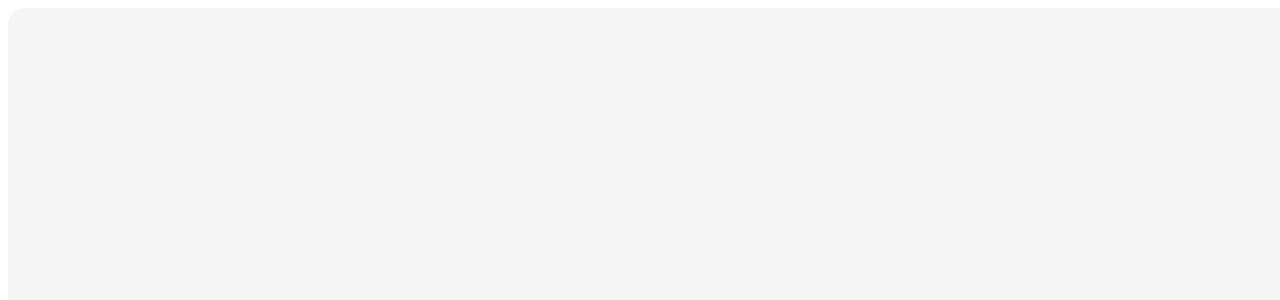
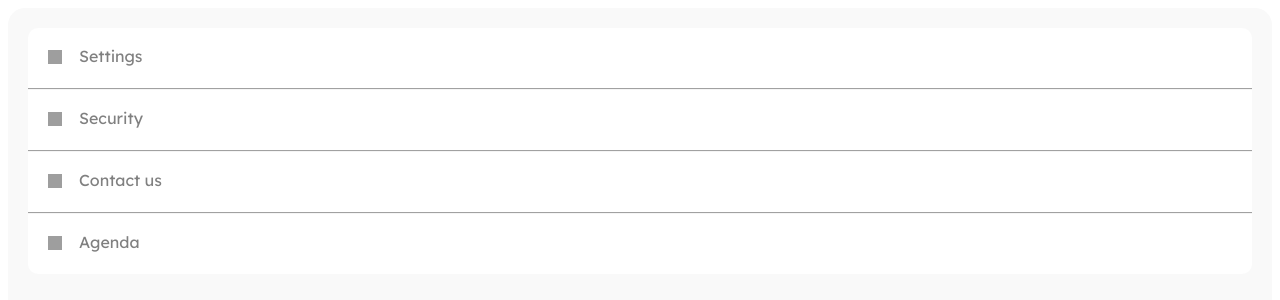
Before and after one commit to Philip-webdev/Ton.defi, a React (Vite) app: page /#/tools in a window 1280 px wide. Before the commit this address had no page. Shown: the top 300 px of the page. Built offline with nearby package versions, Linux system fonts and the light colour scheme; grey boxes are pictures that could not be loaded; what @tonconnect/ui-react would draw is missing.

Commit message:
defi wallet

```diff
--- a/src/App.tsx
+++ b/src/App.tsx
@@ -1,6 +1,7 @@
  import home from "./components/home";
  import styled from "styled-components";
  import send from "./components/Send";
+ import tools from "./components/tools";
  import "./App.css";
   import Register from "./components/AccountRegistration";
  import "@twa-dev/sdk";
@@ -39,6 +40,7 @@ function App() {
     <Route path="/send" Component={send}/>
     <Route path="/swap" Component={swap}/>
     <Route path="/register" Component={Register}/>
+    <Route path="/tools" Component={tools}/>
 
 
     </Routes>
--- a/src/components/Send.tsx
+++ b/src/components/Send.tsx
@@ -18,7 +18,7 @@ const StyledApp = styled.div`
     background-color: #222;
     color: white;
   }
-  min-height: 100vh;
+  min-height: 150vh;
   padding: 20px 20px;
 `;
 
--- a/src/components/api.tsx
+++ b/src/components/api.tsx
@@ -69,7 +69,7 @@ function Api() {
     return (
 
             <AppContainer>
-                <table>
+                <table style={{margin:'auto', justifyContent:'center'}}>
                     <thead>
                         <tr>
                             <th>Logo</th>
--- a/src/components/home.tsx
+++ b/src/components/home.tsx
@@ -35,7 +35,7 @@ function home(){
             const slidex = ['1', '2'];
             currentIndex = (currentIndex + 1) % slidex.length;
             if (slideContents != null){
-            slideContents.style.transform = 'translateX(' + (currentIndex * -67.5) + 'px)';
+            slideContents.style.transform = 'translateX(' + (currentIndex * -280.0) + 'px)';
 
             }
         }
@@ -86,7 +86,7 @@ function home(){
                 <div>
                     <div  id="header" style={{display:'flex', justifyContent:'space-between', margin:'0',fontFamily: 'Lexend'}}>
                       <div>
-                      <img src='https://i.imgur.com/yRr0m7B.png' height='14px' width='14px'/></div><div style={{fontFamily: 'Lexend'}}> <a href='#/register' style={{color:'black', textDecoration:'none'}}> My Account </a></div><div><img src="https://i.imgur.com/0DG5nGo.png" height='14px' width='14px'/>
+                      <a href='#/tools' style={{color:'black', textDecoration:'none'}}> <img src='https://i.imgur.com/xFizwPR.png' height='14px' width='14px'/></a></div><div style={{fontFamily: 'Lexend'}}> <a href='#/register' style={{color:'black', textDecoration:'none'}}> My Account </a></div><div><img src="https://i.imgur.com/ErnGd8q.png" height='14px' width='14px'/>
                     </div>
                     </div><br/>
                     <div id="showcase" style={{ color: 'white', height:'150px', width: '100%', margin:'auto', marginTop:'5%',marginBottom:'5%',fontFamily: 'Lexend', backgroundImage :'linear-gradient(to top  right, #00178F, #4B96FF, #CBD8E8)', borderRadius:'10px'}}><p style={{paddingLeft:'7px',paddingTop:'7px',zoom:'90%'}}>Wallet Balance</p>
@@ -104,7 +104,7 @@ function home(){
     <div  id='slideContainer' style={{zIndex:'0',marginLeft:'10px' , width:'100%', height:'fit-content', overflow:'hidden',  border:'none', borderRadius:'7px', justifySelf:'center'}}>
         <div id='slideContents' style={{height:'fit-content', width:'auto', display:'flex',  transition:'1s ease'}}>
 {/* <img src='src/components/WhatsApp_Image_2024-11-29_at_07.00.35_1f4f8a03-removebg-preview.png' height='500px' width='auto'/> */}
-{/* <img src='https://i.imgur.com/BbaNXnn.png' height='auto' width='auto' style={{borderRadius:'7px'}}/> */}
+ <img src='https://i.imgur.com/hCdTa9M.png' height='170px' width='350px' style={{borderRadius:'7px'}}/>
 <img src='https://i.imgur.com/Qh2tttR.png' height='170px' width='350px' style={{marginLeft:'7px',borderRadius:'7px'}}/>
         </div></div>
 
@@ -120,7 +120,10 @@ function home(){
 </div>
 <br/>
 <div>
-    <div style={{display :'flex', background:"white", alignContent:'center', borderRadius:'7px', width:'fit-content'}}><div style={{padding:'10px',borderRightColor:'red', borderStyle:'groove', borderLeft:'none',borderTop:'none',borderBottom:'none',borderWidth:'1px'}}>Tokens</div><div style={{color:"grey", padding:'10px'}}>NFTs</div></div>
+    <div style={{display :'flex', background:"white", alignContent:'center', borderRadius:'7px', width:'fit-content'}}>
+      <div style={{padding:'10px',borderRightColor:'red', borderStyle:'groove', borderLeft:'none',borderTop:'none',borderBottom:'none',borderWidth:'1px'}}>Tokens</div>
+      <div style={{color:"grey", padding:'10px'}}>NFTs</div>
+      </div>
 </div> <br/> <br/>
 <div style={{background:'white',padding:'10px',borderRadius:'7px', height:'fit-content',width:'fit-content'}}>
     <Api/>
--- /dev/null
+++ b/src/components/tools.tsx
@@ -0,0 +1,54 @@
+import { useEffect, useState } from "react";
+import styled from "styled-components";
+import { Button } from "./styled/styled";
+import '../index.css';
+
+const StyledApp = styled.div`
+  background-color: #F9F9F9;
+  color: black;
+  border-radius: 17px;
+    position:  ;
+    font-family: Lexend ;
+  @media (prefers-color-scheme: dark) {
+    background-color: rgb(29, 40, 58);
+    color: white;
+  }
+  min-height: 100vh;
+  padding: 20px 20px;
+`;
+
+const AppContainer = styled.div`
+   width: 100%;
+  height:fit-content;
+  margin: 0;
+  font-family: Lexend ;
+`;
+
+function tools(){
+return(
+    <StyledApp>
+        <AppContainer>
+            <div style={{  justifyContent:'space-around', background:'white', borderRadius:'10px'}}>
+              <div style={{display: 'flex'  , gap:'17px',padding:'20px', borderColor:'whitesmoke', borderBottomStyle:'groove', borderWidth:'2px'}}>
+                <div><img src='https://i.imgur.com/xFizwPR.png' height='14px' width='14px'/></div>
+                <div style={{lineHeight:'16px', color:'grey'}}>Settings</div>
+                </div>
+                <div style={{display: 'flex'  , gap:'17px', padding:'20px', borderColor:'whitesmoke', borderBottomStyle:'groove', borderWidth:'2px'}}>
+                <div><img src='https://i.imgur.com/LdWdpsV.png' height='14px' width='14px'/></div>
+                <div style={{lineHeight:'16px', color:'grey'}}>Security</div>
+                </div>
+                <div style={{display: 'flex'  , gap:'17px', padding:'20px', borderColor:'whitesmoke', borderBottomStyle:'groove', borderWidth:'2px'}}>
+                <div><img src='https://i.imgur.com/pPd4oOS.png' height='14px' width='14px'/></div>
+                <div style={{lineHeight:'16px', color:'grey'}}>Contact us</div>
+                </div>
+                <div style={{display: 'flex'  , gap:'17px', padding:'20px'}}>
+                <div ><img src='https://i.imgur.com/yRr0m7B.png' height='14px' width='14px'/></div>
+                <div style={{lineHeight:'16px', color:'grey'}}>Agenda</div>
+                </div>
+            </div>
+        </AppContainer>
+    </StyledApp>
+)
+}
+
+export default tools;
--- a/src/index.css
+++ b/src/index.css
@@ -21,6 +21,8 @@ input[type="email"]
  {
     padding: 5px 10px;
     font-size: 16px;
+    border-radius: 7px;
+    border-color: #007bff;
 }
 
 button {
```
Also changed, not shown: src/components/settings.tsx (deleted, +0 -25 lines).
